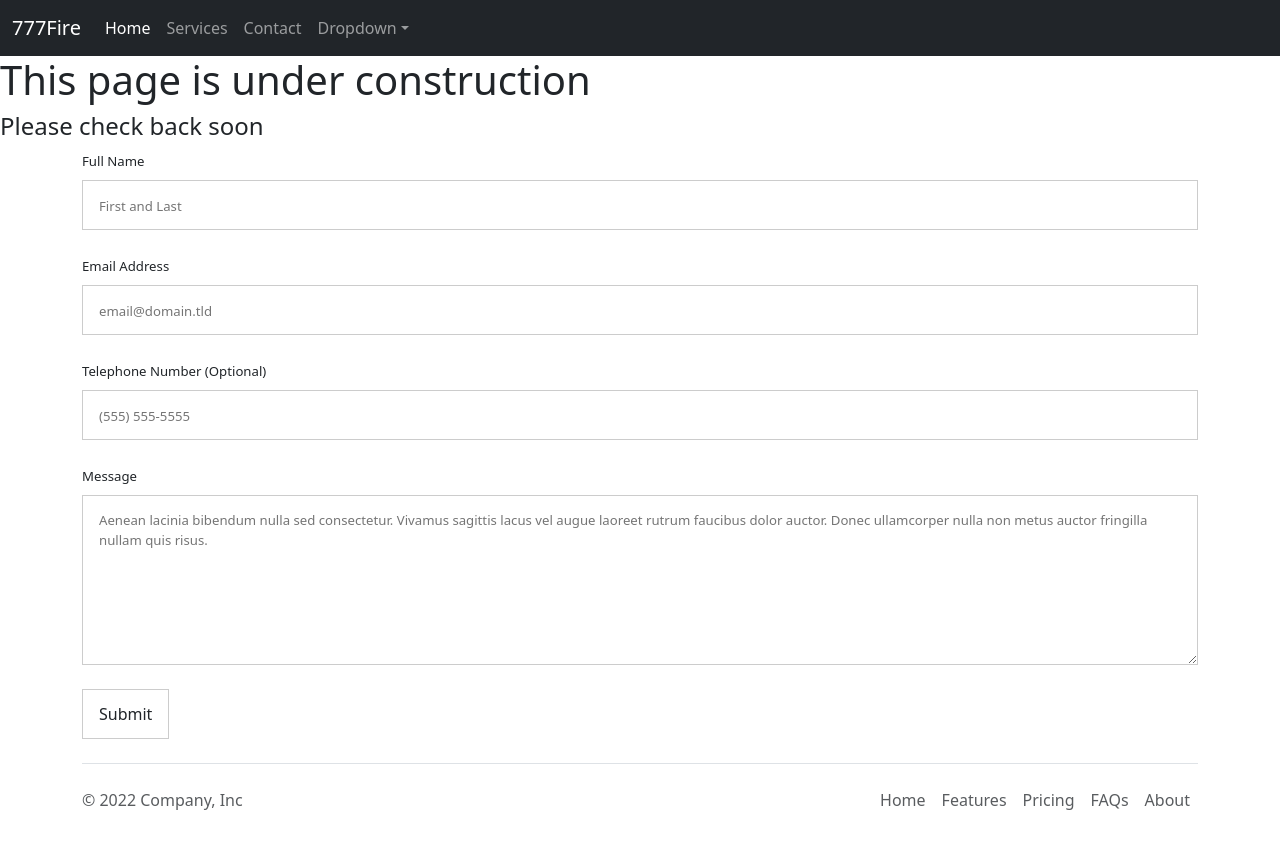
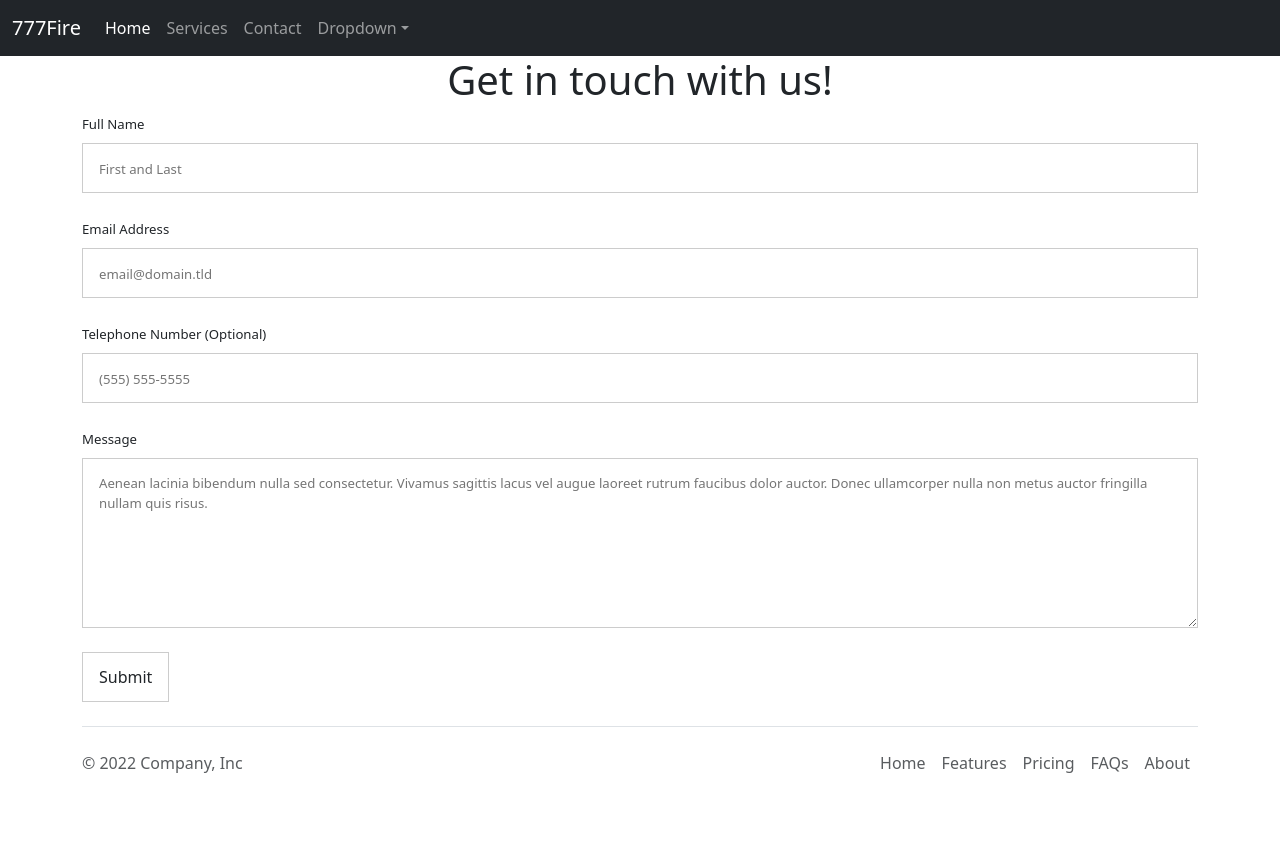
Before and after one commit to LexiphanicStroon/SJoyce, a plain HTML site: page altContact.html in a window 1280 px wide. After the commit the page ends 823 px from the top, so only its background shows below. Drawn offline with nearby package versions, Linux system fonts and the light colour scheme.

Commit message:
alignment/add links

```diff
--- a/altContact.html
+++ b/altContact.html
@@ -40,8 +40,7 @@
       </nav>
     <!-- End Header -->
 
-    <h1>This page is under construction</h1>
-    <h4>Please check back soon</h4>
+<h1 style="text-align: center;">Get in touch with us!</h1>
       <div class="container">
     <form id="fs-frm" name="complaint-form" accept-charset="utf-8" action="https://formspree.io/f/{form_id}" method="post" data-np-intersection-state="observed">
         <fieldset id="fs-frm-inputs">
```
Also changed, not shown: index.html (+1 -1 lines).
